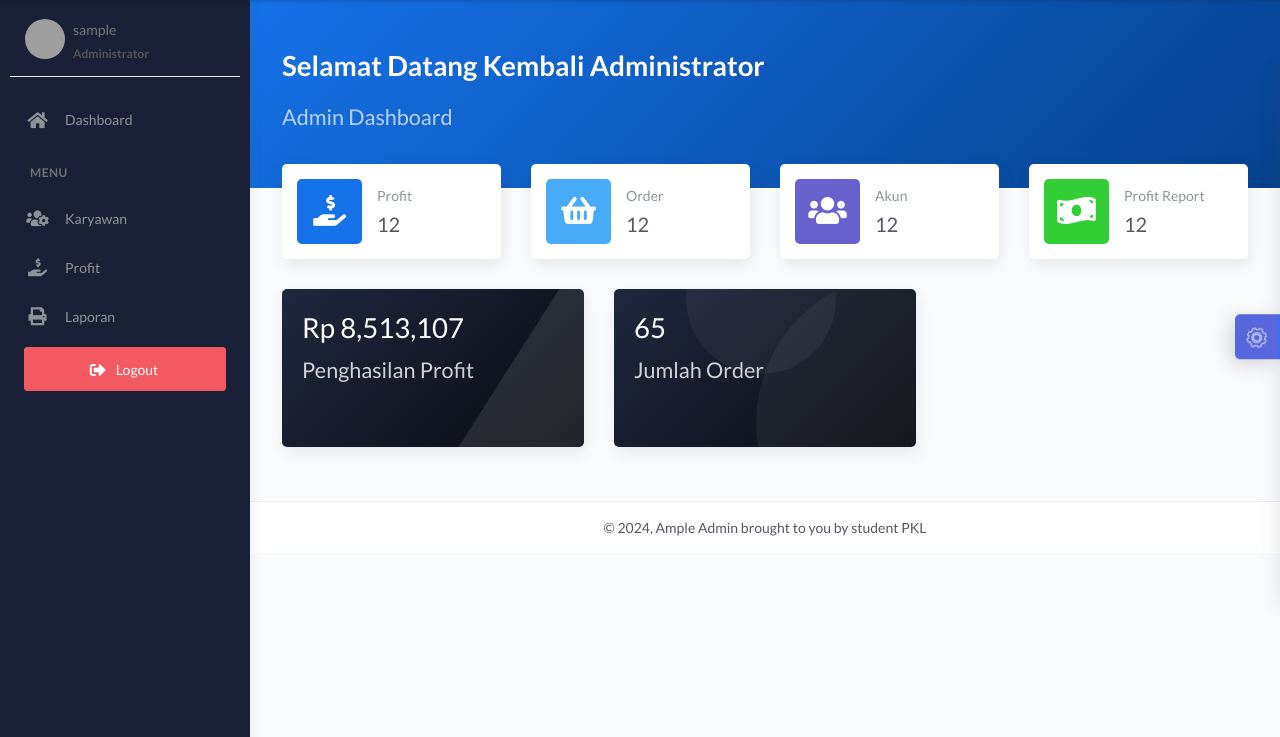
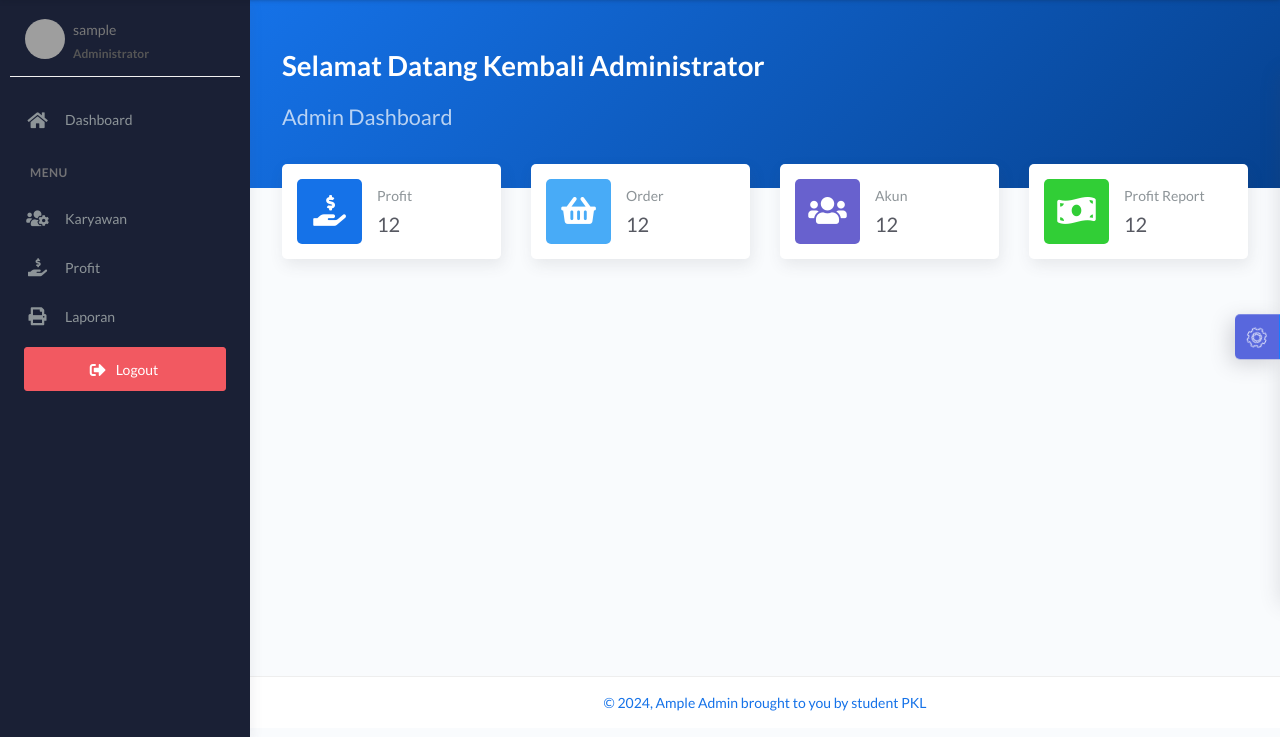
Before and after one commit to DeRifan/Projek-PKL, a PHP site: page /admin/index.php in a window 1280 px wide. Shown: the part 63-800 px from the top of the page. Run offline with PHP 8.4, Linux system fonts and the light colour scheme; the visitor is signed in with stand-in values (Sample User, id 1); data comes from the database, SQL or seed files in the repository; grey boxes are pictures that could not be loaded.

Commit message:
Update index.php

```diff
--- a/admin/index.php
+++ b/admin/index.php
@@ -8,16 +8,6 @@
 
 $query = mysqli_query($conn, "SELECT COUNT(id_profit) as rating FROM profit");
 $rating = mysqli_fetch_assoc($query);
-
-$query4 = mysqli_query($conn, "SELECT SUM(jml_profit) as penghasilan_profit FROM report");
-$penghasilan_profit = mysqli_fetch_assoc($query4);
-
-$query5 = mysqli_query($conn, "SELECT SUM(jml_order) as penghasilan_order FROM report WHERE jml_order");
-$penghasilan_order = mysqli_fetch_assoc($query5);
-
-
-$spreadsheetId = ('12h-sded6jc96OZ83r6SJzBZcO3zOzffk5L5htQwHtJM');
-$range = 'Sheet6!C15:E15';
 ?>
 
 <div class="panel-header bg-primary-gradient">
@@ -117,35 +107,6 @@
         </div>
     </div>
 
-    <div class="row">
-        <div class="col-lg-4 col-sm-6 col-xs-12">
-            <a href=""></a>
-            <div class="card card-dark bg-dark-gradient">
-                <div class="card-body skew-shadow">
-                    <h1><?= 'Rp ' . number_format($penghasilan_profit['penghasilan_profit']); ?></h1>
-                    <h2 class="op-8">Penghasilan Profit</h2>
-                    <div class="pull-right">
-                        <h3 class="fw-bold op-8">
-                            <hr>
-                        </h3>
-                    </div>
-                </div>
-            </div>
-        </div>
-        <div class="col-md-4">
-            <div class="card card-dark bg-dark-gradient">
-                <div class="card-body bubble-shadow">
-                    <h1><?= ' ' . number_format($penghasilan_order['penghasilan_order']); ?></h1>
-                    <h2 class="op-8">Jumlah Order</h2>
-                    <div class="pull-right">
-                        <h3 class="fw-bold op-8">
-                            <hr>
-                        </h3>
-                    </div>
-                </div>
-            </div>
-        </div>
-
     </div>
 
 
```
